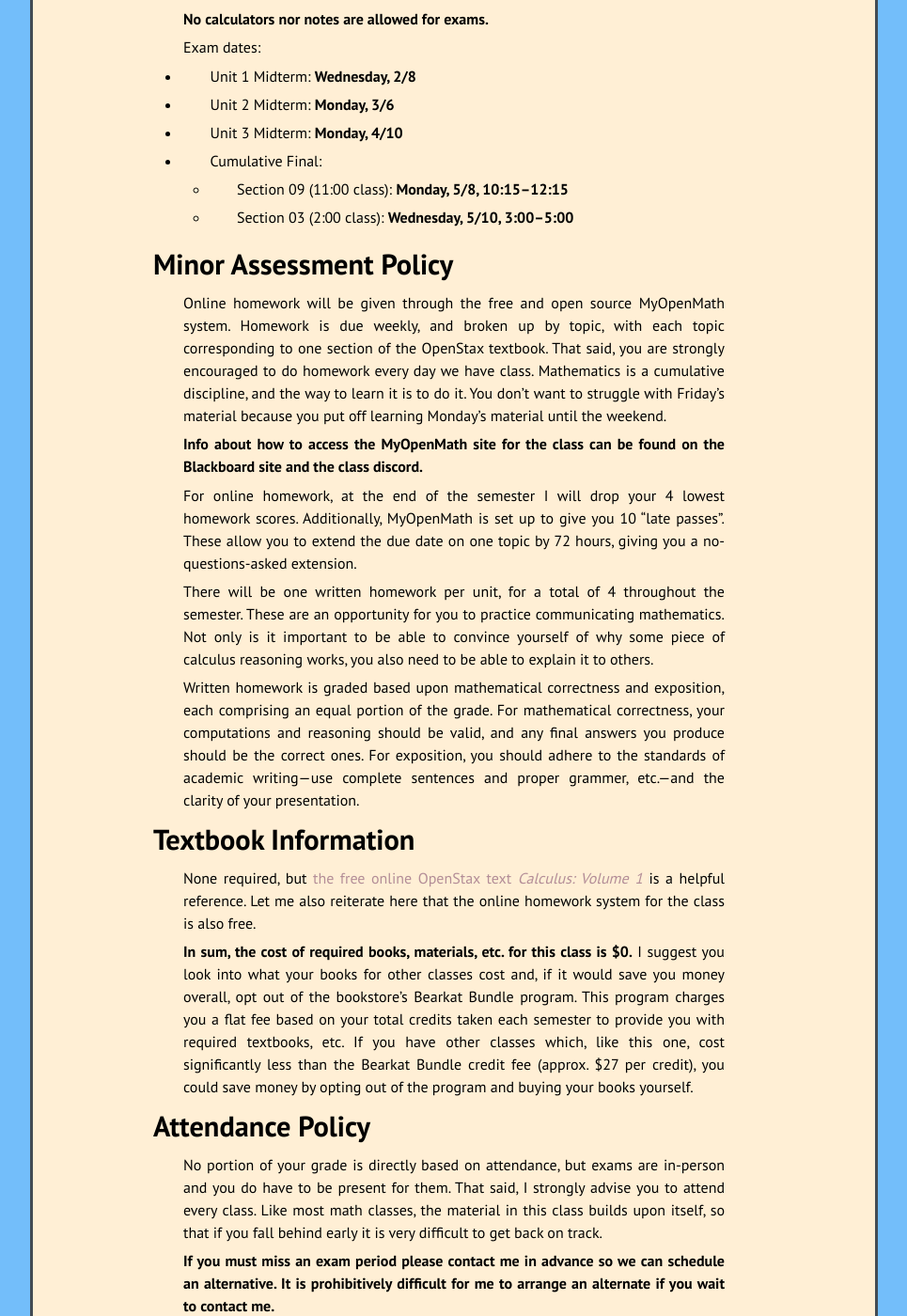
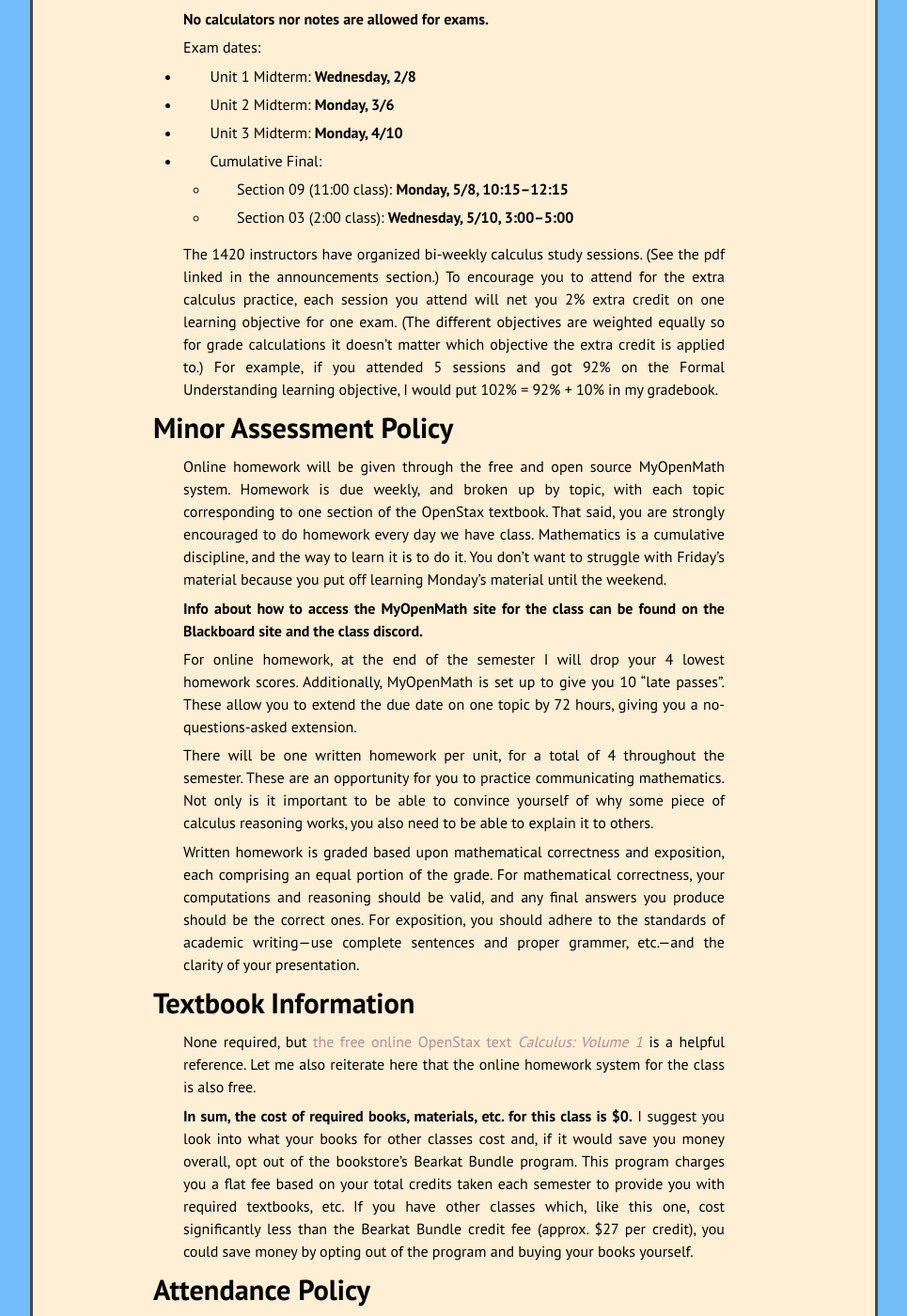
Before and after one commit to kamerynjw/kamerynjw.github.io, a Jekyll site: the page built from teaching/2023/math1420/syllabus.md, in a window 1280 px wide and 1400 px high, scrolled down 1834 px. Shown: the whole window at 94% size, without its empty margins (157-1122 px from the left). Built offline with Jekyll 4.4.1, drawn with Linux system fonts in a browser that asks for light colours; nearby versions of some CDN libraries; some of the changed text lies outside the part shown.

Commit message:
adedd info about study sessions

```diff
--- a/teaching/2023/math1420/syllabus.md
+++ b/teaching/2023/math1420/syllabus.md
@@ -104,6 +104,8 @@ Exam dates:
 
     * Section 03 (2:00 class): **Wednesday, 5/10, 3:00–5:00**
 
+The 1420 instructors have organized bi-weekly calculus study sessions. (See the pdf linked in the announcements section.) To encourage you to attend for the extra calculus practice, each session you attend will net you 2% extra credit on one learning objective for one exam. (The different objectives are weighted equally so for grade calculations it doesn't matter which objective the extra credit is applied to.) For example, if you attended 5 sessions and got 92% on the Formal Understanding learning objective, I would put 102% = 92% + 10% in my gradebook.
+
 Minor Assessment Policy
 =====
 
@@ -129,6 +131,8 @@ Attendance Policy
 ==========
 
 No portion of your grade is directly based on attendance, but exams are in-person and you do have to be present for them. That said, I strongly advise you to attend every class. Like most math classes, the material in this class builds upon itself, so that if you fall behind early it is very difficult to get back on track.
+
+Attendance will be taken daily. The department wants information about attendance in calculus so we can better understand how to ensure student success. But this will not be used in any way to determine your grade. It's just information gathering.
 
 **If you must miss an exam period please contact me in advance so we can schedule an alternative. It is prohibitively difficult for me to arrange an alternate if you wait to contact me.**
 
```
Also changed, not shown: teaching/2023/math1420.md (+2 -0 lines), 1 other file.
